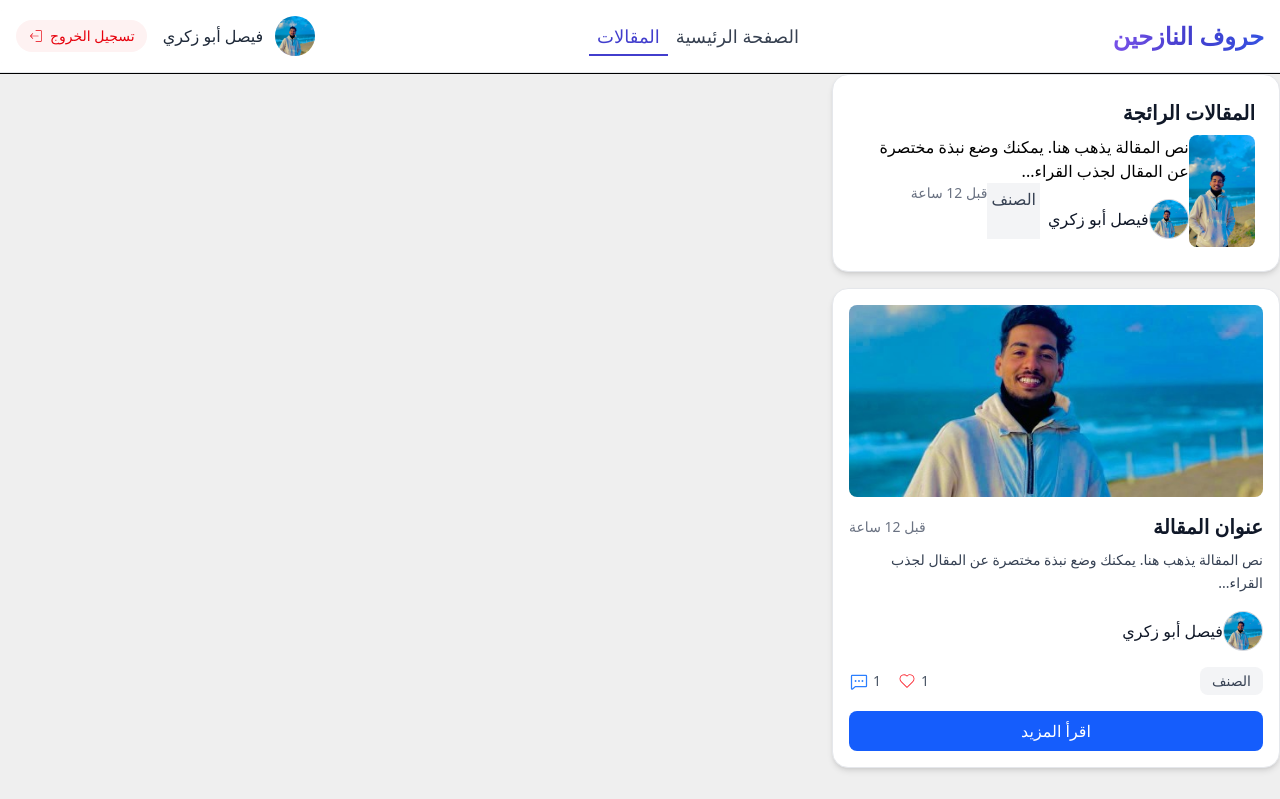
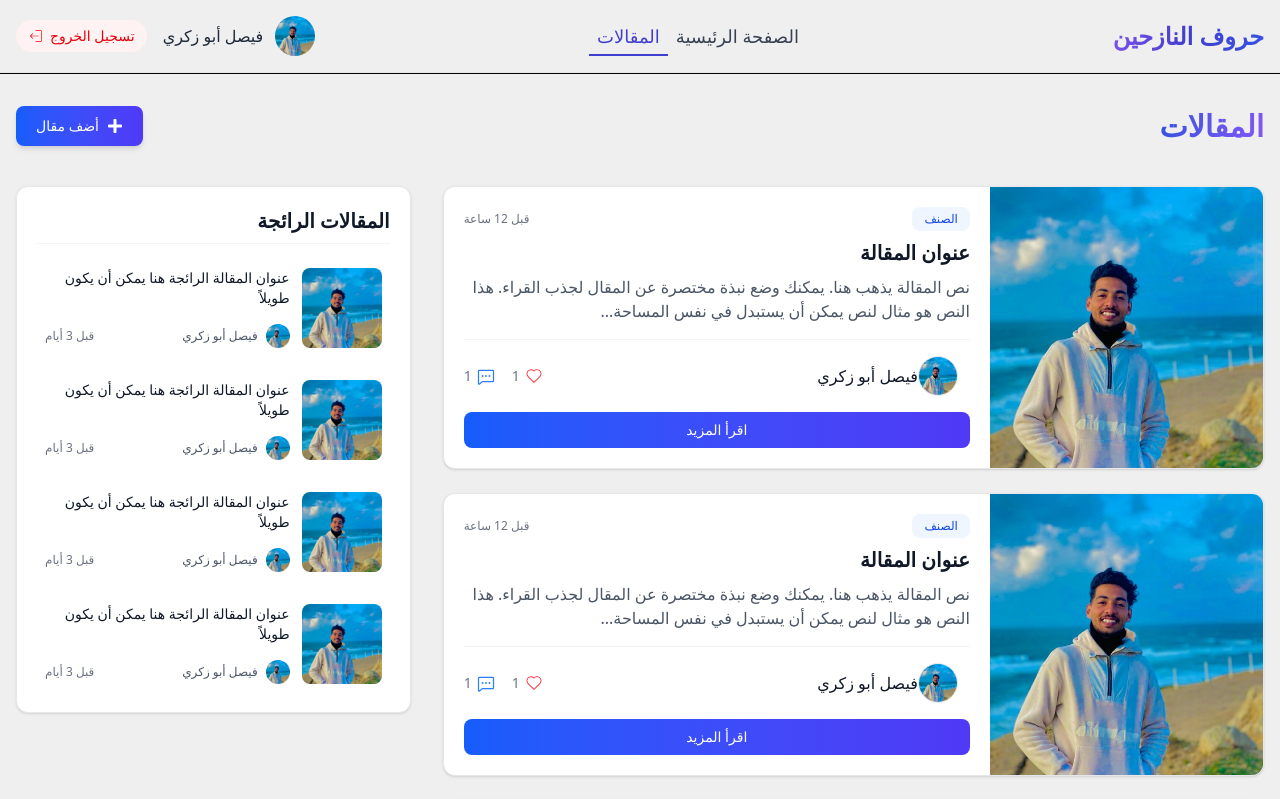
Before and after one commit to MoheeQwariq/gsg_next_project, a Next.js app: page /blogs in a window 1280 px wide. Shown: the top 799 px of the page. Built offline with nearby package versions, Linux system fonts and the light colour scheme.

Commit message:
edit the style for the blogs page and all component inside it

```diff
--- a/app/blogs/page.tsx
+++ b/app/blogs/page.tsx
@@ -1,12 +1,39 @@
 import CardBlog from "@/components/blog/CardBlog";
 import TrendingBlogs from "@/components/blog/TrendingBlogs";
 import React from "react";
+import { FaPlus } from "react-icons/fa";
 
 const page = () => {
   return (
-    <div className="flex flex-col gap-4">
-      <TrendingBlogs />
-      <CardBlog />
+    <div className="container mx-auto px-4 py-8 ">
+      <div className="flex justify-between items-center mb-6 pb-4">
+        <h1 className="text-3xl font-bold text-transparent bg-clip-text bg-gradient-to-r from-[#3652E1] to-[#8057F5]">
+          المقالات
+        </h1>
+        <button className="flex items-center gap-2 rounded-lg bg-gradient-to-r from-blue-600 to-indigo-600 px-5 py-2.5 text-sm font-medium text-white shadow-md transition duration-300 hover:from-blue-700 hover:to-indigo-700 hover:shadow-lg">
+          <FaPlus className="w-4 h-4" />
+          <span>أضف مقال</span>
+        </button>
+      </div>
+      <div className="grid grid-cols-1 gap-8 lg:grid-cols-3">
+        {/* مجموعة المقالات  */}
+        <div className="space-y-6 lg:col-span-2">
+          <CardBlog />
+          <CardBlog />
+          <CardBlog />
+          <CardBlog />
+          <CardBlog />
+          <CardBlog />
+          <CardBlog />
+          <CardBlog />
+          <CardBlog />
+        </div>
+
+        {/* المقالات الرائجة */}
+        <div className="lg:sticky lg:top-24 lg:self-start">
+          <TrendingBlogs />
+        </div>
+      </div>
     </div>
   );
 };
--- a/components/Header/NavBar.tsx
+++ b/components/Header/NavBar.tsx
@@ -8,7 +8,7 @@ import { CiLogout } from "react-icons/ci";
 
 const NavBar = () => {
   return (
-    <header className="sticky top-0 z-10 bg-white/95 backdrop-blur-sm">
+    <header className="sticky top-0 z-10  backdrop-blur-sm bg-[#EFEFEF]">
       <div className="container mx-auto flex items-center justify-between border-b border-gray-200 px-4 py-4">
         {/* عنوان الموقع */}
         <h1 className="text-2xl font-bold">
--- a/components/blog/CardBlog.tsx
+++ b/components/blog/CardBlog.tsx
@@ -3,67 +3,73 @@ import React from "react";
 import { CiHeart } from "react-icons/ci";
 import { PiChatDots } from "react-icons/pi";
 import photo from "../../public/myPhoto.jpg";
+import Link from "next/link";
 const CardBlog = () => {
   return (
-    <div className="bg-white rounded-2xl shadow-md overflow-hidden border border-gray-200 p-4 w-full max-w-md">
-      {/* صورة المقالة*/}
-      <div className="w-full h-48 relative">
+    <div className="overflow-hidden rounded-xl border border-gray-200 bg-white shadow-sm transition-all hover:shadow-md">
+      <div className="grid grid-cols-1 md:grid-cols-3">
+        {/* عنوان المقالة */}
+        <div className="relative h-60 w-full md:h-full">
           <Image
             src={photo}
             alt="عنوان المقالة"
-          layout="fill"
-          objectFit="cover"
-          className="rounded-lg"
+            fill
+            className="object-cover"
           />
         </div>
 
-      {/* محتوى المقالة */}
-      <div className="mt-4">
-        {/* العنوان و وقت النشر */}
-        <div className="flex justify-between items-center">
-          <h2 className="text-xl font-semibold text-gray-900">عنوان المقالة</h2>
-          <span className="text-sm text-gray-500">قبل 12 ساعة</span>
+        {/* محتوى المقالة  */}
+        <div className="flex flex-col p-5 md:col-span-2">
+          <div className="mb-2 flex items-center justify-between">
+            <span className="rounded-lg bg-blue-50 px-3 py-1 text-xs font-medium text-blue-700">
+              الصنف
+            </span>
+            <span className="text-xs text-gray-500">قبل 12 ساعة</span>
           </div>
 
-        {/* نبذة قصيرة عن المقالة */}
-        <p className="text-gray-700 mt-2 text-sm leading-relaxed">
-          نص المقالة يذهب هنا. يمكنك وضع نبذة مختصرة عن المقال لجذب القراء...
+          <h2 className="mb-2 text-xl font-bold text-gray-900">
+            عنوان المقالة
+          </h2>
+
+          <p className="mb-4 text-gray-600">
+            نص المقالة يذهب هنا. يمكنك وضع نبذة مختصرة عن المقال لجذب القراء.
+            هذا النص هو مثال لنص يمكن أن يستبدل في نفس المساحة...
           </p>
 
-        {/* صاحب المقالة */}
-        <div className="flex items-center mt-4">
+          {/* تفاصيل المقالة */}
+          <div className="mt-auto">
+            <div className="flex items-center justify-between border-t border-gray-100 pt-4">
+              <div className="flex items-center space-x-3 rtl:space-x-reverse">
                 <Image
                   src={photo}
                   alt="فيصل أبو زكري"
                   width={40}
                   height={40}
-            className="w-10 h-10 rounded-full border border-gray-300 object-cover"
+                  className="h-10 w-10 rounded-full border border-gray-200 object-cover"
                 />
-          <span className="ml-2 text-gray-900 font-medium">فيصل أبو زكري</span>
+                <span className="font-medium text-gray-900">فيصل أبو زكري</span>
               </div>
 
-        {/* تصنيف المقالة و التفاعل معها */}
-        <div className="mt-4 flex justify-between items-center text-gray-600 text-sm">
-          <span className="px-3 py-1 bg-gray-100 text-gray-700 rounded-lg">
-            الصنف
-          </span>
-          <div className="flex gap-4">
-            <div className="flex items-center gap-1 cursor-pointer">
+              <div className="flex items-center gap-4 text-sm text-gray-500">
+                <div className="flex items-center gap-1 transition-colors hover:text-red-600">
+                  <CiHeart className="text-red-500" size={20} />
                   <span>1</span>
-
-              <CiHeart className="text-red-500" size={20} />
                 </div>
-            <div className="flex items-center gap-1 cursor-pointer">
+                <div className="flex items-center gap-1 transition-colors hover:text-blue-600">
+                  <PiChatDots className="text-blue-500" size={20} />
                   <span>1</span>
-              <PiChatDots className="text-blue-500" size={20} />
                 </div>
               </div>
             </div>
 
-        {/* اقرأ المزيد */}
-        <button className="mt-4 w-full bg-blue-600 text-white py-2 rounded-lg hover:bg-blue-700 transition cursor-pointer">
+            <Link
+              href="#"
+              className="mt-4 block rounded-lg bg-gradient-to-r from-blue-600 to-indigo-600 px-4 py-2 text-center text-sm font-medium text-white transition hover:from-blue-700 hover:to-indigo-700"
+            >
               اقرأ المزيد
-        </button>
+            </Link>
+          </div>
+        </div>
       </div>
     </div>
   );
--- a/components/blog/TrendingBlog.tsx
+++ b/components/blog/TrendingBlog.tsx
@@ -1,41 +1,45 @@
 import Image from "next/image";
 import React from "react";
 import myPhoto from "@/public/myPhoto.jpg";
+import Link from "next/link";
 const TrendingBlog = () => {
   return (
-    <div className="flex  ">
-      <div className=" h-28 w-24 relative">
+    <Link
+      href="#"
+      className="group flex gap-3 rounded-lg p-2 transition hover:bg-gray-50"
+    >
+      {/* Blog thumbnail */}
+      <div className="relative h-20 w-20 flex-shrink-0 overflow-hidden rounded-lg">
         <Image
           src={myPhoto}
           alt="عنوان المقالة"
-          layout="fill"
-          objectFit="cover"
-          className="rounded-lg"
+          fill
+          className="object-cover transition-transform group-hover:scale-105"
         />
       </div>
-      <div>
-        <p>
-          {" "}
-          نص المقالة يذهب هنا. يمكنك وضع نبذة مختصرة عن المقال لجذب القراء...
-        </p>
-        <div className="flex">
-          <div className="flex items-center mt-4">
-            <Image
-              src={myPhoto}
-              alt="فيصل أبو زكري"
-              width={40}
-              height={40}
-              className="w-10 h-10 rounded-full border border-gray-300 object-cover"
-            />
-            <span className="ml-2 text-gray-900 font-medium">
-              فيصل أبو زكري
-            </span>
+
+      {/* Blog content */}
+      <div className="flex flex-col">
+        <h4 className="line-clamp-2 text-sm font-medium text-gray-900 group-hover:text-blue-600">
+          عنوان المقالة الرائجة هنا يمكن أن يكون طويلاً
+        </h4>
+
+        <div className="mt-auto flex items-center justify-between">
+          <div className="flex items-center gap-2">
+            <div className="relative h-6 w-6 overflow-hidden rounded-full">
+              <Image
+                src={myPhoto}
+                alt="فيصل أبو زكري"
+                fill
+                className="object-cover"
+              />
+            </div>
+            <span className="text-xs text-gray-600">فيصل أبو زكري</span>
           </div>
-          <span className="px-1 py-1 bg-gray-100 text-gray-700 ">الصنف</span>
-          <span className="text-sm text-gray-500">قبل 12 ساعة</span>
+          <span className="text-xs text-gray-500">قبل 3 أيام</span>
         </div>
       </div>
-    </div>
+    </Link>
   );
 };
 
--- a/components/blog/TrendingBlogs.tsx
+++ b/components/blog/TrendingBlogs.tsx
@@ -2,11 +2,14 @@ import React from "react";
 import TrendingBlog from "./TrendingBlog";
 const TrendingBlogs = () => {
   return (
-    <div className=" bg-white rounded-2xl shadow-md overflow-hidden border border-gray-200 p-6 w-full max-w-md ">
-      <h3 className="text-xl font-semibold text-gray-900 mb-2">
+    <div className="rounded-xl border border-gray-200 bg-white p-5 shadow-sm">
+      <h3 className="mb-4 border-b border-gray-100 pb-2 text-xl font-bold text-gray-900">
         المقالات الرائجة
       </h3>
-      <div>
+      <div className="space-y-4">
+        <TrendingBlog />
+        <TrendingBlog />
+        <TrendingBlog />
         <TrendingBlog />
       </div>
     </div>
```
Lines whose indentation alone changed are shown as unchanged.
